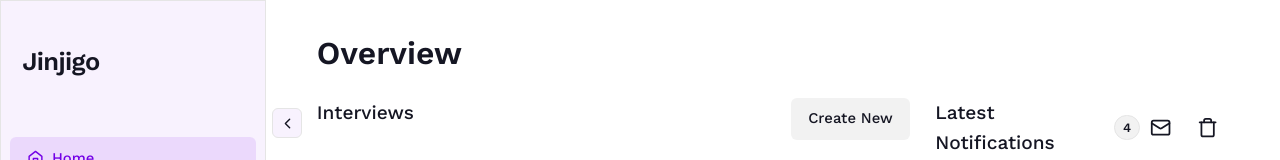
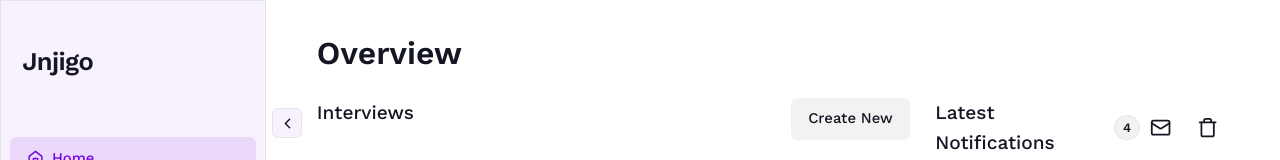
Before and after one commit to fedevmehdi/jinjigo, a React (Vite) app: page / in a window 1280 px wide. Shown: the top 160 px of the page. Built offline with nearby package versions, Linux system fonts and the light colour scheme; sample sign-in values are in the browser's storage.

Commit message:
Chores: Minor content updates

```diff
--- a/index.html
+++ b/index.html
@@ -5,7 +5,7 @@
     <meta charset="UTF-8" />
     <link rel="icon" type="image/svg+xml" href="/vite.svg" />
     <meta name="viewport" content="width=device-width, initial-scale=1.0" />
-    <title>Jinjigo</title>
+    <title>Jnjigo</title>
   </head>
 
   <body>
--- a/src/components/layout/logo.tsx
+++ b/src/components/layout/logo.tsx
@@ -4,7 +4,7 @@
 export default function Logo({ collapse }: Logo) {
 	return (
 		<h2 className="tracking-tight text-secondary-foreground text-2xl font-semibold">
-			{collapse ? "J" : "Jinjigo"}
+			{collapse ? "J" : "Jnjigo"}
 		</h2>
 	)
 }
--- a/src/pages/auth/signup/index.tsx
+++ b/src/pages/auth/signup/index.tsx
@@ -254,7 +254,7 @@
 	return (
 		<div>
 			<h1 className="text-2xl lg:text-4xl font-medium text-center mb-8">
-				Jinjigo
+				Jnjigo
 			</h1>
 			<div className="bg-white dark:bg-inherit dark:border dark:m-2 dark:md:m-8 rounded-lg p-4 pb-20">
 				<Stepper
--- a/src/pages/dashboard/interview/index.tsx
+++ b/src/pages/dashboard/interview/index.tsx
@@ -38,7 +38,7 @@
 					<Button
 						variant="ghost"
 						className="mb-4"
-						onClick={() => navigate("/dashboard/new-interview-template")}
+						onClick={() => navigate("/new-interview")}
 					>
 						<div className="flex items-center gap-2">
 							<PlusSquare />
--- a/src/pages/error/not-found.tsx
+++ b/src/pages/error/not-found.tsx
@@ -8,7 +8,7 @@
 		<div className="container">
 			<div className="mt-8">
 				<a className="font-medium text-lg" href="/">
-					JINJIGO
+					JNJIGO
 				</a>
 			</div>
 			<div className="mt-5 grid grid-cols-1 md:grid-cols-2 items-start">
```
